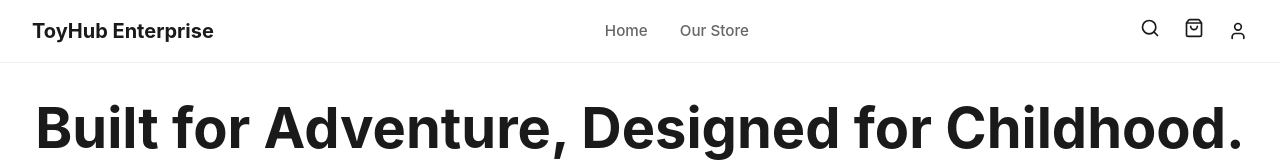
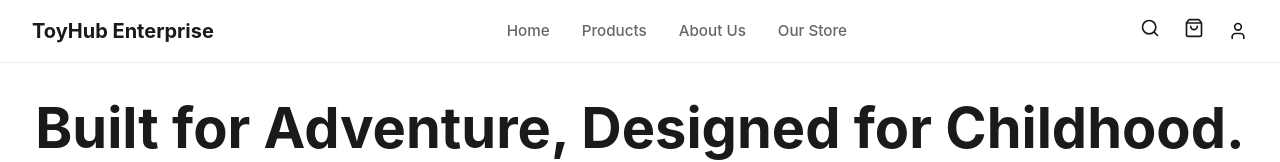
Before and after one commit to Chifrica/TheToyHub, a React (Vite) app: page / in a window 1280 px wide. Shown: the top 162 px of the page. Built offline with nearby package versions, Linux system fonts and the light colour scheme.

Commit message:
corrected the image lapping

```diff
--- a/src/component/header/index.tsx
+++ b/src/component/header/index.tsx
@@ -21,6 +21,8 @@ const Header = () => {
 
       <nav className={`nav-links ${isMobileMenuOpen ? 'mobile-open' : ''}`}>
         <Link to="/" onClick={() => setIsMobileMenuOpen(false)}>Home</Link>
+        <a href="#products">Products</a>
+        <a href="#about-us">About Us</a>
         <Link to="/stores" onClick={() => setIsMobileMenuOpen(false)}>Our Store</Link>
       </nav>
 
--- a/src/screens/productsGrid/index.tsx
+++ b/src/screens/productsGrid/index.tsx
@@ -29,7 +29,7 @@ const ProductGrid = () => {
       name: "Excavator",
       price: "₦66.00",
       img: excavator,
-      category: "Vehicles",
+      category: "Building",
       description: "A durable toy excavator with movable arm and realistic design. Perfect for sandbox play and imaginative construction adventures.",
     },
     {
@@ -45,7 +45,7 @@ const ProductGrid = () => {
       name: "Radio Fly Scooter",
       price: "₦138.00",
       img: radioFlyScooter,
-      category: "Vehicles",
+      category: "Animal",
       description: "Remote-controlled scooter with smooth gliding wheels and responsive steering. A thrilling ride for kids on the go.",
     },
     {
```
